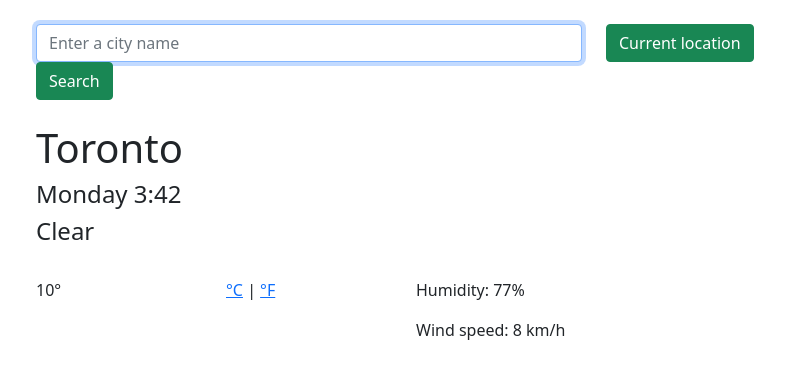
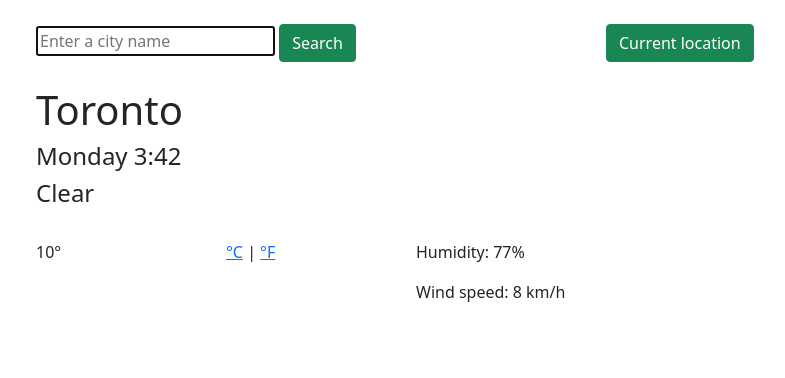
Before and after one commit to vbereg/my-weather-app, a website built with Parcel: page index.html in a window 1280 px wide. Shown: the whole page, without its empty margins (46-831 px from the left). Built offline with nearby package versions, Linux system fonts and the light colour scheme.

Commit message:
fixed bug with search button

```diff
--- a/index.html
+++ b/index.html
@@ -22,24 +22,12 @@
     <div class="container">
       <br />
       <div class="row">
-          <!---
-        <div class="col-2">
-          <button type="button" class="btn btn-warning margin-style">
-            View home city
-          </button>
-        </div>
-        <div class="col-2">
-          <button type="button" class="btn btn-info margin-style">
-            °C | °F
-          </button>
-        </div>
---->
         <div class="col-6">
           <form id="search-form">
             <input
+            class="form_style"
               type="text"
               placeholder="Enter a city name"
-              class="form-control"
               autofocus
               id="search-text-input"
             />
--- a/src/style.css
+++ b/src/style.css
@@ -50,3 +50,21 @@ a {
 button.current_location_style {
   background-color: blue;
 }
+
+input.form_style {
+  display: block;
+  width: 80%;
+  padding: 0.375rem 0.75rem;
+  font-size: 1rem;
+  font-weight: 400;
+  line-height: 1.5;
+  color: #212529;
+  background-color: #fff;
+  background-clip: padding-box;
+  border: 1px solid #ced4da;
+  -webkit-appearance: none;
+  -moz-appearance: none;
+  appearance: none;
+  border-radius: 0.25rem;
+  transition: border-color 0.15s ease-in-out, box-shadow 0.15s ease-in-out;
+}
```
